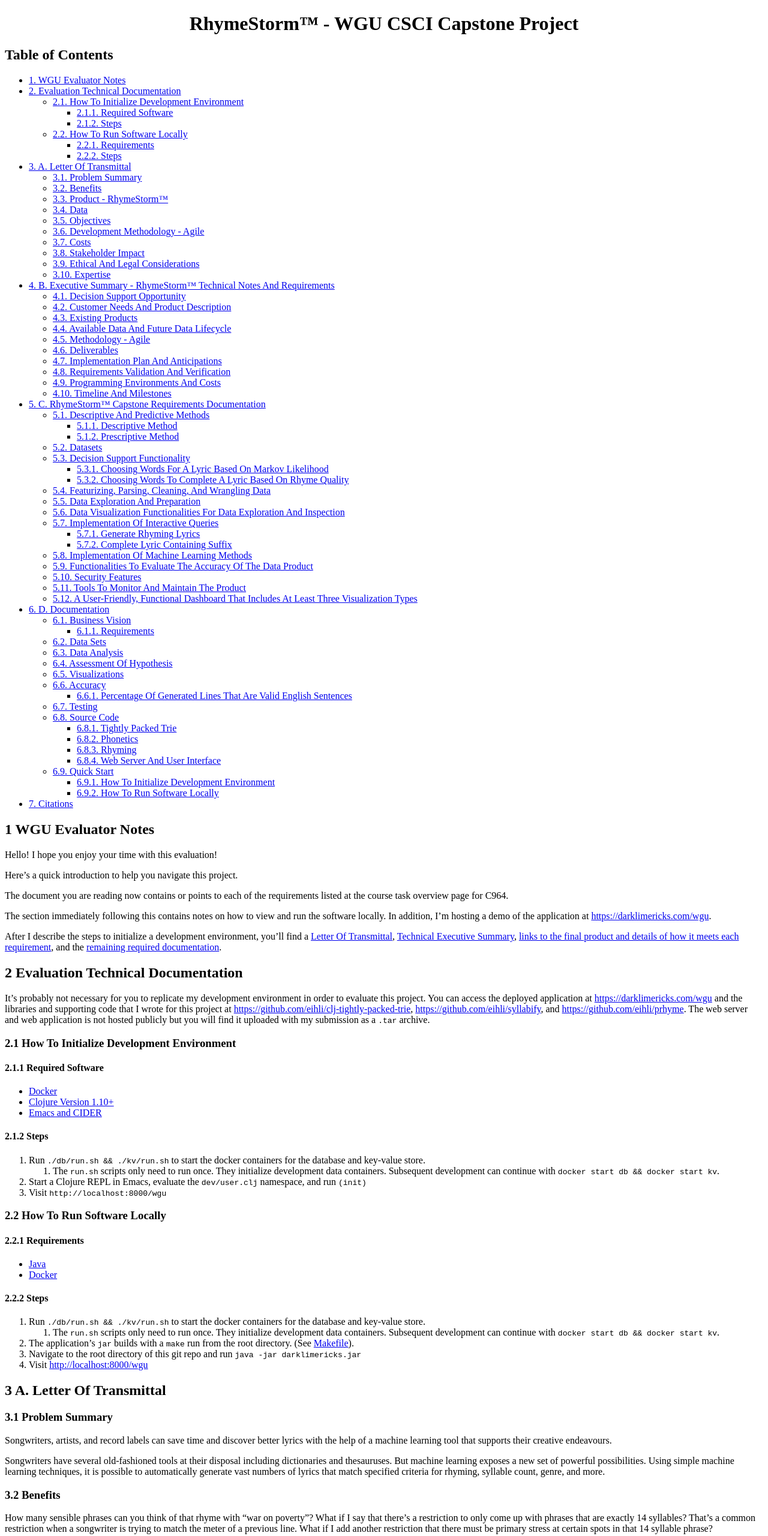
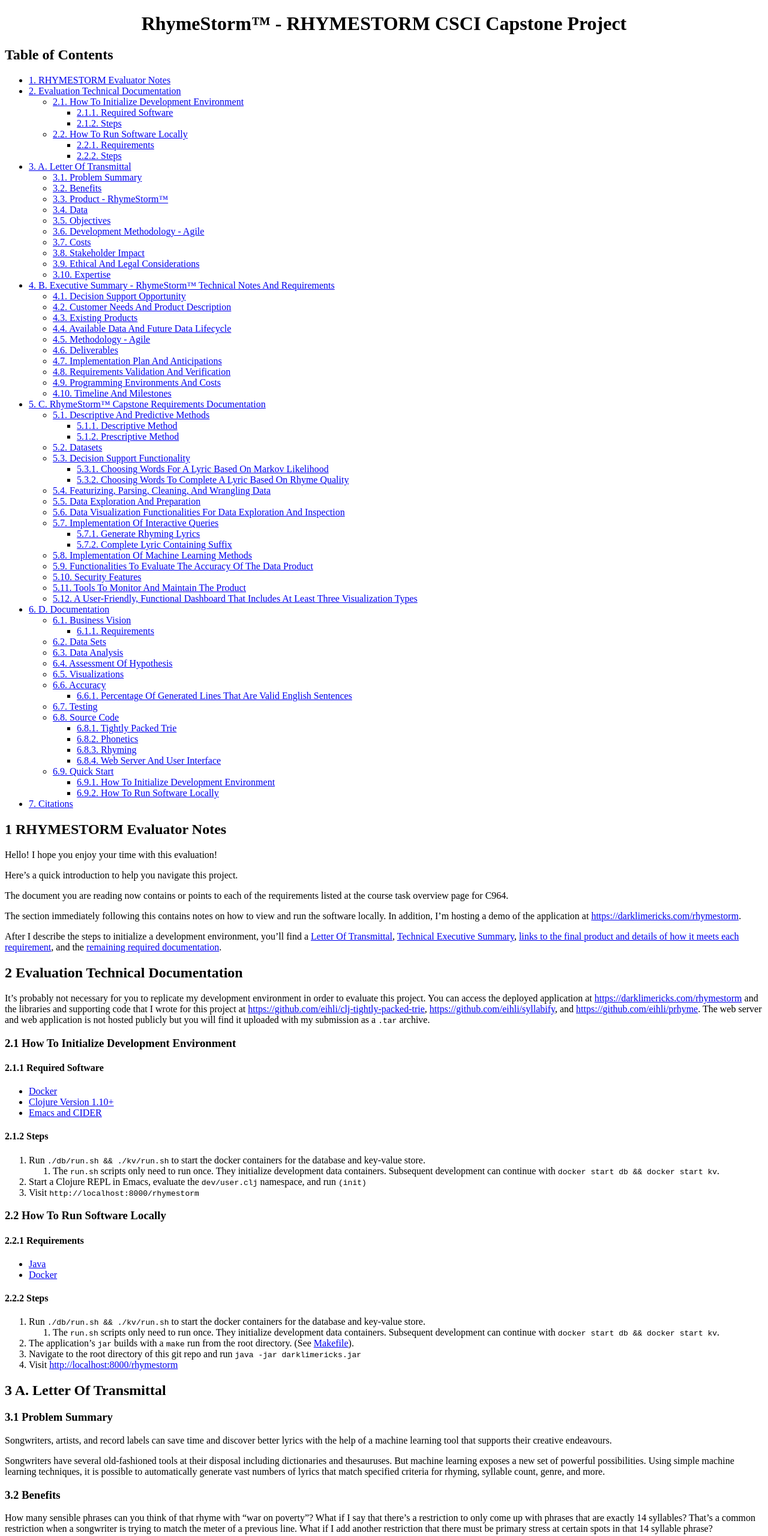
Before and after one commit to eihli/darklimericks, a plain HTML site: page web/resources/public/README.htm in a window 1280 px wide. Shown: the top 2560 px of the page at 60% size. Drawn offline with Linux system fonts and the light colour scheme.

Commit message:
Rename to RhymeStorm

```diff
--- a/web/wgu-app/package.json
+++ b/web/app/package.json
@@ -1,5 +1,5 @@
 {
-  "name": "wgu-app",
+  "name": "rhymestorm-app",
   "version": "0.0.1",
   "private": true,
   "devDependencies": {
--- a/web/resources/public/README_WGU.htm
+++ b/web/resources/public/README.htm
@@ -6,7 +6,7 @@
 <!-- 2021-07-23 Fri 17:16 -->
 <meta http-equiv="Content-Type" content="text/html;charset=utf-8" />
 <meta name="viewport" content="width=device-width, initial-scale=1" />
-<title>RhymeStorm™ - WGU CSCI Capstone Project</title>
+<title>RhymeStorm™ - RHYMESTORM CSCI Capstone Project</title>
 <meta name="author" content="Eric Ihli" />
 <meta name="generator" content="Org Mode" />
 <style type="text/css">
@@ -218,12 +218,12 @@
 </head>
 <body>
 <div id="content">
-<h1 class="title">RhymeStorm™ - WGU CSCI Capstone Project</h1>
+<h1 class="title">RhymeStorm™ - RHYMESTORM CSCI Capstone Project</h1>
 <div id="table-of-contents">
 <h2>Table of Contents</h2>
 <div id="text-table-of-contents">
 <ul>
-<li><a href="#orgd38ae05">1. WGU Evaluator Notes</a></li>
+<li><a href="#orgd38ae05">1. RHYMESTORM Evaluator Notes</a></li>
 <li><a href="#orgc9caa35">2. Evaluation Technical Documentation</a>
 <ul>
 <li><a href="#org4f30257">2.1. How To Initialize Development Environment</a>
@@ -338,7 +338,7 @@
 </div>
 
 <div id="outline-container-orgd38ae05" class="outline-2">
-<h2 id="orgd38ae05"><span class="section-number-2">1</span> WGU Evaluator Notes</h2>
+<h2 id="orgd38ae05"><span class="section-number-2">1</span> RHYMESTORM Evaluator Notes</h2>
 <div class="outline-text-2" id="text-1">
 <p>
 Hello! I hope you enjoy your time with this evaluation!
@@ -353,7 +353,7 @@
 </p>
 
 <p>
-The section immediately following this contains notes on how to view and run the software locally. In addition, I&rsquo;m hosting a demo of the application at <a href="https://darklimericks.com/wgu">https://darklimericks.com/wgu</a>.
+The section immediately following this contains notes on how to view and run the software locally. In addition, I&rsquo;m hosting a demo of the application at <a href="https://darklimericks.com/rhymestorm">https://darklimericks.com/rhymestorm</a>.
 </p>
 
 <p>
@@ -366,7 +366,7 @@
 <h2 id="orgc9caa35"><span class="section-number-2">2</span> Evaluation Technical Documentation</h2>
 <div class="outline-text-2" id="text-2">
 <p>
-It&rsquo;s probably not necessary for you to replicate my development environment in order to evaluate this project. You can access the deployed application at <a href="https://darklimericks.com/wgu">https://darklimericks.com/wgu</a> and the libraries and supporting code that I wrote for this project at <a href="https://github.com/eihli/clj-tightly-packed-trie">https://github.com/eihli/clj-tightly-packed-trie</a>, <a href="https://github.com/eihli/syllabify">https://github.com/eihli/syllabify</a>, and <a href="https://github.com/eihli/prhyme">https://github.com/eihli/prhyme</a>. The web server and web application is not hosted publicly but you will find it uploaded with my submission as a <code>.tar</code> archive.
+It&rsquo;s probably not necessary for you to replicate my development environment in order to evaluate this project. You can access the deployed application at <a href="https://darklimericks.com/rhymestorm">https://darklimericks.com/rhymestorm</a> and the libraries and supporting code that I wrote for this project at <a href="https://github.com/eihli/clj-tightly-packed-trie">https://github.com/eihli/clj-tightly-packed-trie</a>, <a href="https://github.com/eihli/syllabify">https://github.com/eihli/syllabify</a>, and <a href="https://github.com/eihli/prhyme">https://github.com/eihli/prhyme</a>. The web server and web application is not hosted publicly but you will find it uploaded with my submission as a <code>.tar</code> archive.
 </p>
 </div>
 
@@ -394,7 +394,7 @@
 <li>The <code>run.sh</code> scripts only need to run once. They initialize development data containers. Subsequent development can continue with <code>docker start db &amp;&amp; docker start kv</code>.</li>
 </ol></li>
 <li>Start a Clojure REPL in Emacs, evaluate the <code>dev/user.clj</code> namespace, and run <code>(init)</code></li>
-<li>Visit <code>http://localhost:8000/wgu</code></li>
+<li>Visit <code>http://localhost:8000/rhymestorm</code></li>
 </ol>
 </div>
 </div>
@@ -424,7 +424,7 @@
 </ol></li>
 <li>The application&rsquo;s <code>jar</code> builds with a <code>make</code> run from the root directory. (See <a href="../Makefile">Makefile</a>).</li>
 <li>Navigate to the root directory of this git repo and run <code>java -jar darklimericks.jar</code></li>
-<li>Visit <a href="http://localhost:8000/wgu">http://localhost:8000/wgu</a></li>
+<li>Visit <a href="http://localhost:8000/rhymestorm">http://localhost:8000/rhymestorm</a></li>
 </ol>
 </div>
 </div>
@@ -803,7 +803,7 @@
 </p>
 
 <p>
-<a href="https://darklimericks.com/wgu">Web GUI and Documentation</a>
+<a href="https://darklimericks.com/rhymestorm">Web GUI and Documentation</a>
 </p>
 </div>
 </div>
@@ -1680,7 +1680,7 @@
 </table>
 
 <p>
-The interactive query for the above can be found at <a href="https://darklimericks.com/wgu/lyric-from-seed?seed=don%27t+bother+me">https://darklimericks.com/wgu/lyric-from-seed?seed=don%27t+bother+me</a>. Note that, since these lyrics are randomly generated, your results will vary.
+The interactive query for the above can be found at <a href="https://darklimericks.com/rhymestorm/lyric-from-seed?seed=don%27t+bother+me">https://darklimericks.com/rhymestorm/lyric-from-seed?seed=don%27t+bother+me</a>. Note that, since these lyrics are randomly generated, your results will vary.
 </p>
 </div>
 </div>
@@ -1782,7 +1782,7 @@
 </table>
 
 <p>
-The interactive query for the above can be found at <a href="https://darklimericks.com/wgu/rhyming-lyric?rhyming-lyric-target=rejected+by+society">https://darklimericks.com/wgu/rhyming-lyric?rhyming-lyric-target=rejected+by+society</a>. Note again that your results will vary.
+The interactive query for the above can be found at <a href="https://darklimericks.com/rhymestorm/rhyming-lyric?rhyming-lyric-target=rejected+by+society">https://darklimericks.com/rhymestorm/rhyming-lyric?rhyming-lyric-target=rejected+by+society</a>. Note again that your results will vary.
 </p>
 </div>
 </div>
@@ -2073,7 +2073,7 @@
 <h3 id="orgc6266b7"><span class="section-number-3">5.12</span> A User-Friendly, Functional Dashboard That Includes At Least Three Visualization Types</h3>
 <div class="outline-text-3" id="text-5-12">
 <p>
-You can access an example of the user interface at <a href="https://darklimericks.com/wgu">https://darklimericks.com/wgu</a>.
+You can access an example of the user interface at <a href="https://darklimericks.com/rhymestorm">https://darklimericks.com/rhymestorm</a>.
 </p>
 
 <p>
@@ -2090,7 +2090,7 @@
 
 
 <div id="org6aa1adf" class="figure">
-<p><img src="images/wgu-vis.png" alt="wgu-vis.png" />
+<p><img src="images/rhymestorm-vis.png" alt="rhymestorm-vis.png" />
 </p>
 </div>
 
@@ -2100,7 +2100,7 @@
 
 
 <div id="org950c96a" class="figure">
-<p><img src="images/wgu-vis-cloud.png" alt="wgu-vis-cloud.png" />
+<p><img src="images/rhymestorm-vis-cloud.png" alt="rhymestorm-vis-cloud.png" />
 </p>
 </div>
 
@@ -2110,7 +2110,7 @@
 
 
 <div id="org215dc00" class="figure">
-<p><img src="images/wgu-vis-table.png" alt="wgu-vis-table.png" />
+<p><img src="images/rhymestorm-vis-table.png" alt="rhymestorm-vis-table.png" />
 </p>
 </div>
 </div>
@@ -2488,7 +2488,7 @@
 <pre class="src src-clojure"><span style="color: #51afef;">(</span>require '<span style="color: #c678dd;">[</span>com.darklimericks.linguistics.core <span style="color: #a9a1e1;">:as</span> linguistics<span style="color: #c678dd;">]</span>
          '<span style="color: #c678dd;">[</span>com.owoga.prhyme.nlp.core <span style="color: #a9a1e1;">:as</span> nlp<span style="color: #c678dd;">]</span><span style="color: #51afef;">)</span>
 
-<span style="color: #5B6268;">;; </span><span style="color: #5B6268;">wgu-lyric-suggestion returns 20 suggestions. Each suggestion is a vector of</span>
+<span style="color: #5B6268;">;; </span><span style="color: #5B6268;">rhymestorm-lyric-suggestion returns 20 suggestions. Each suggestion is a vector of</span>
 <span style="color: #5B6268;">;; </span><span style="color: #5B6268;">the rhyming word/quality/frequency and the sentence/parse. This function</span>
 <span style="color: #5B6268;">;; </span><span style="color: #5B6268;">returns just the sentences. The sentences can be further filtered using</span>
 <span style="color: #5B6268;">;; </span><span style="color: #5B6268;">OpenNLP to only those that are grammatically valid english sentences.</span>
@@ -2496,7 +2496,7 @@
 <span style="color: #51afef;">(</span><span style="color: #51afef;">defn</span> <span style="color: #c678dd;">sample-of-20</span>
   <span style="color: #c678dd;">[]</span>
   <span style="color: #c678dd;">(</span><span style="color: #51afef;">-&gt;&gt;</span> <span style="color: #98be65;">"technology"</span>
-       <span style="color: #ECBE7B;">linguistics</span>/wgu-lyric-suggestions
+       <span style="color: #ECBE7B;">linguistics</span>/rhymestorm-lyric-suggestions
        <span style="color: #98be65;">(</span>map <span style="color: #a9a1e1;">(</span>comp first second<span style="color: #a9a1e1;">)</span><span style="color: #98be65;">)</span><span style="color: #c678dd;">)</span><span style="color: #51afef;">)</span>
 
 <span style="color: #51afef;">(</span><span style="color: #51afef;">defn</span> <span style="color: #c678dd;">average-valid-of-100-suggestions</span> <span style="color: #c678dd;">[]</span>
@@ -2673,7 +2673,7 @@
 <li>The <code>run.sh</code> scripts only need to run once. They initialize development data containers. Subsequent development can continue with <code>docker start db &amp;&amp; docker start kv</code>.</li>
 </ol></li>
 <li>Start a Clojure REPL in Emacs, evaluate the <code>dev/user.clj</code> namespace, and run <code>(init)</code></li>
-<li>Visit <code>http://localhost:8000/wgu</code></li>
+<li>Visit <code>http://localhost:8000/rhymestorm</code></li>
 </ol>
 </div>
 </li>
@@ -2703,7 +2703,7 @@
 </ol></li>
 <li>The application&rsquo;s <code>jar</code> builds with a <code>make</code> run from the root directory. (See <a href="../Makefile">Makefile</a>).</li>
 <li>Navigate to the root directory of this git repo and run <code>java -jar darklimericks.jar</code></li>
-<li>Visit <a href="http://localhost:8000/wgu">http://localhost:8000/wgu</a></li>
+<li>Visit <a href="http://localhost:8000/rhymestorm">http://localhost:8000/rhymestorm</a></li>
 </ol>
 </div>
 </li>
```
Also changed, not shown: web/resources/public/images/proud-garages-128.png (added), web/resources/public/images/vis-cloud.png (renamed from web/resources/public/images/wgu-vis-cloud.png), web/resources/public/images/vis-table.png (renamed from web/resources/public/images/wgu-vis-table.png), web/resources/public/images/vis.png (renamed from web/resources/public/images/wgu-vis.png), 15 other files.
